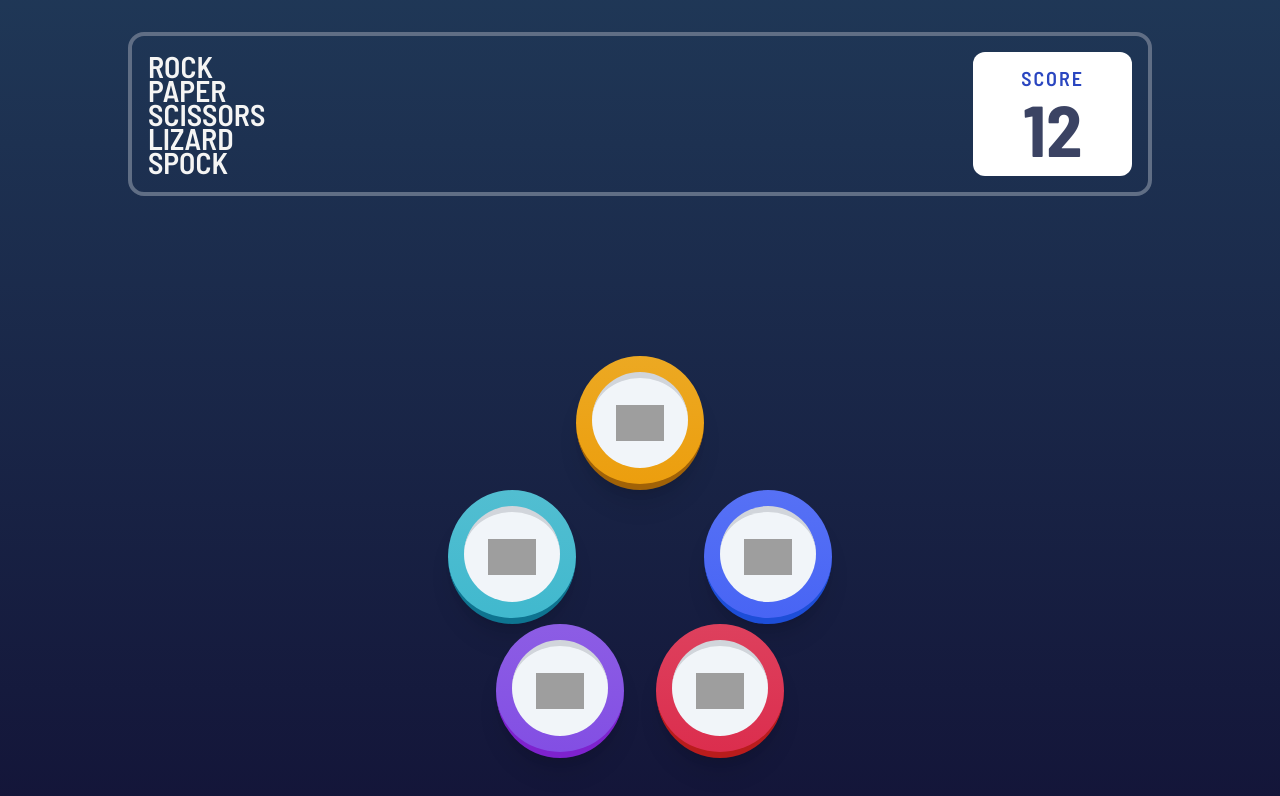
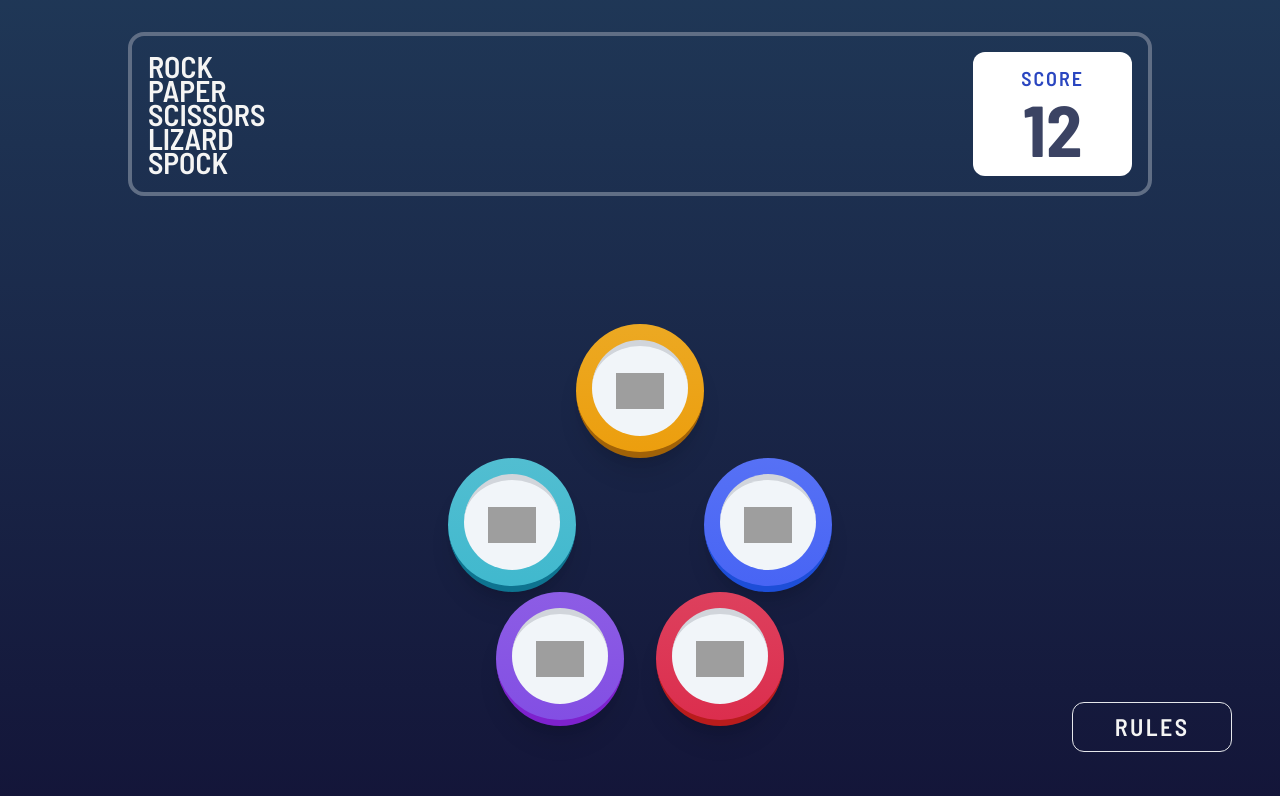
Before and after one commit to daft2/frontend-2023, a React (Vite) app: page /rock-paper-scissors in a window 1280 px wide. Shown: the top 796 px of the page. Built offline with nearby package versions, Linux system fonts and the light colour scheme; grey boxes are pictures that could not be loaded.

Commit message:
feat: add WIP rules button

```diff
--- a/src/domains/rock-paper-scissors/RockPaperScissors.tsx
+++ b/src/domains/rock-paper-scissors/RockPaperScissors.tsx
@@ -5,7 +5,7 @@ const ActionMove = ["rock", "paper", "scissors", "lizard", "spock"];
 
 const RockPaperScissors = () => {
   return (
-    <div className="w-screen h-screen justify-center bg-gradient-to-b font-barlowSemiCondensed flex font-semibold to-rpsBackgroundDark from-rpsBackgroundLight">
+    <div className="w-screen h-screen justify-center bg-gradient-to-b font-barlowSemiCondensed flex font-semibold to-rpsBackgroundDark from-rpsBackgroundLight relative">
       <div className="flex flex-col my-8 w-full items-center mx-4">
         <div className="flex justify-between border-4 border-rpsHeader rounded-lg xl:rounded-2xl max-w-5xl w-full items-center p-4">
           <div className="flex flex-col">
@@ -23,7 +23,7 @@ const RockPaperScissors = () => {
           </div>
         </div>
         <div className="flex items-center justify-center">
-          <div className="flex flex-col my-40 w-[20rem] lg:w-[28rem]">
+          <div className="flex flex-col my-32 w-[20rem] lg:w-[28rem]">
             <div className="flex items-center justify-center">
               <ActionCircle action="scissors" />
             </div>
@@ -38,6 +38,11 @@ const RockPaperScissors = () => {
           </div>
         </div>
       </div>
+      <div className="absolute bottom-12 lg:right-12">
+        <button className="text-2xl tracking-widest border rounded-xl w-[10rem] py-2">
+          RULES
+        </button>
+      </div>
     </div>
   );
 };
```
